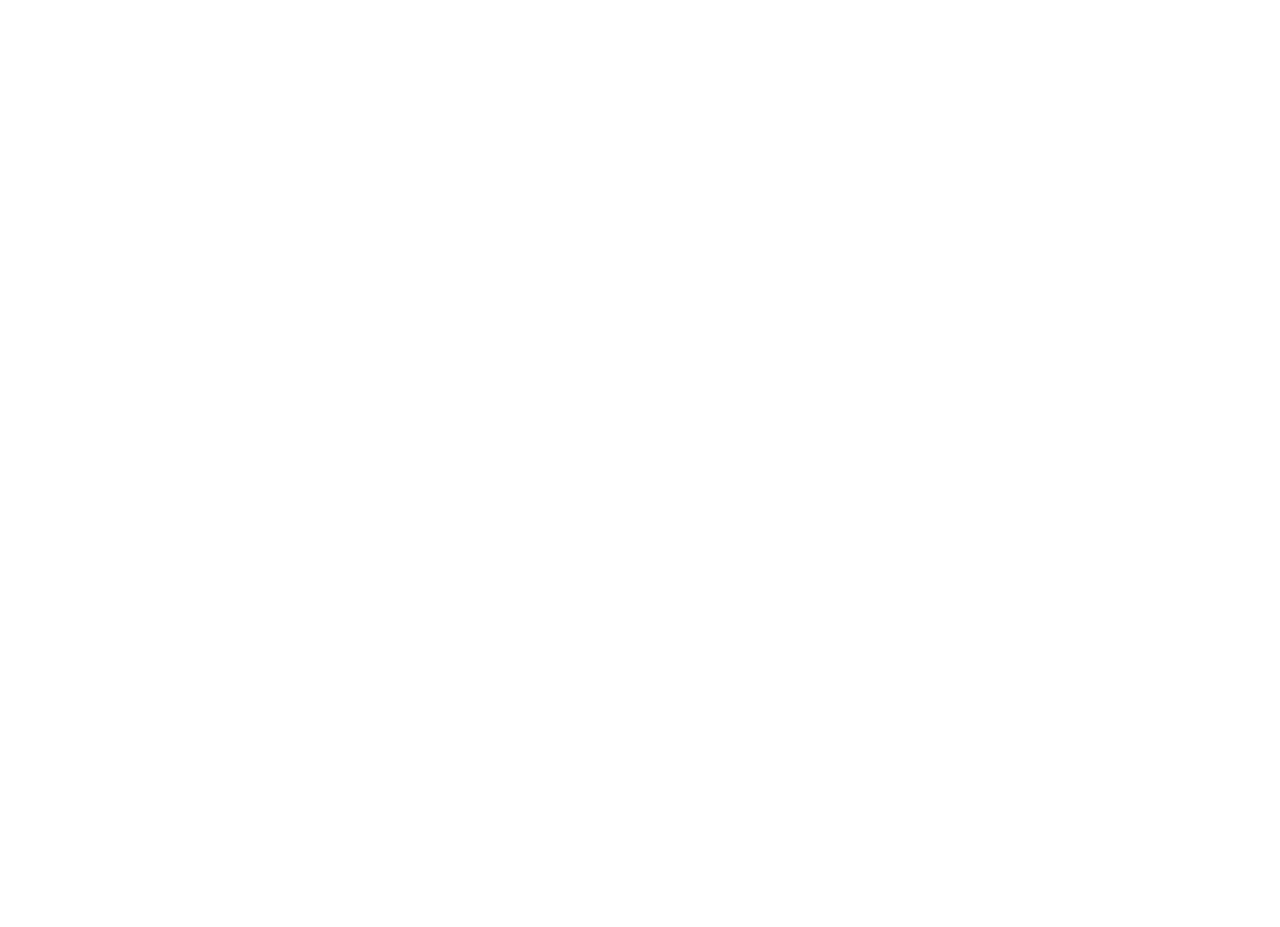
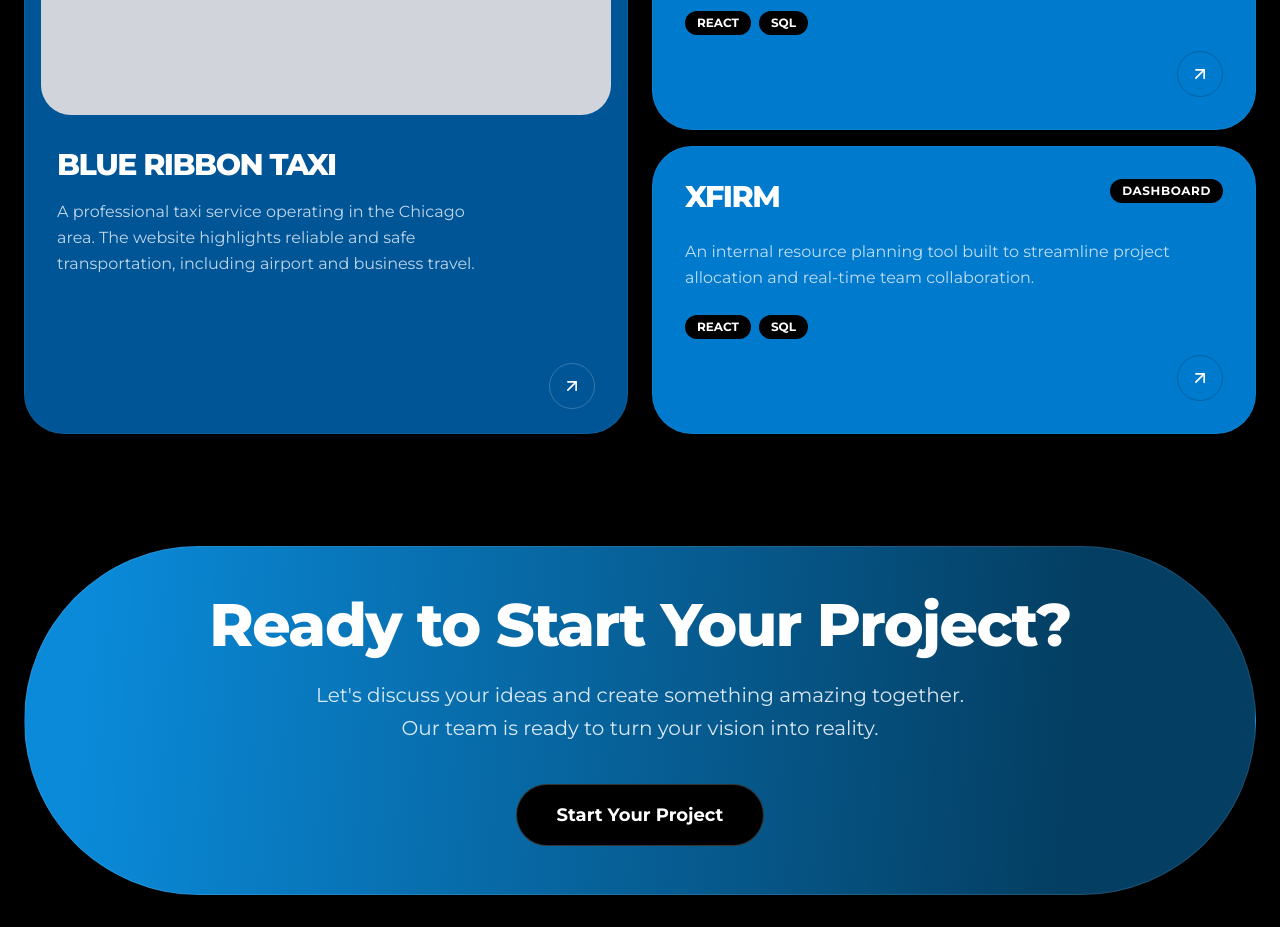
Before and after one commit to SyedSumaimaly/SayPro-Solutions-Web, a Next.js app: page / in a window 1280 px wide. Shown: the part 1940-2867 px from the top of the page. Before the commit the page ends 1606 px from the top, so only its background shows below. Built offline with nearby package versions, Linux system fonts and the light colour scheme.

Commit message:
Adding Contact CTA Section

```diff
--- /dev/null
+++ b/app/component/ContactCTA.jsx
@@ -0,0 +1,34 @@
+"use client";
+import React from "react";
+
+export default function ContactCTA() {
+  // Your specific requested color code
+  const mainGradient = {
+    background: "linear-gradient(94.52deg, #0A8AD9 5.6%, #043E62 85.06%)",
+  };
+
+  return (
+    <section className="bg-black py-8 px-6">
+      <div className="max-w-7xl mx-auto">
+        {/* Main Pill-Shaped Container */}
+        <div
+          style={mainGradient}
+          className="rounded-[200px] md:rounded-[350px] py-12 px-8 md:px-20 text-center flex flex-col items-center justify-center border border-white/10"
+        >
+          <h2 className="text-4xl md:text-6xl font-extrabold text-white mb-6 tracking-tight">
+            Ready to Start Your Project?
+          </h2>
+
+          <p className="text-blue-50/90 text-lg md:text-xl max-w-2xl mb-10 leading-relaxed">
+            Let's discuss your ideas and create something amazing together.
+            Our team is ready to turn your vision into reality.
+          </p>
+
+          <button className="bg-black cursor-pointer text-white px-10 py-4 rounded-full font-bold text-lg transition-transform hover:scale-105 active:scale-95 border border-white/20">
+            Start Your Project
+          </button>
+        </div>
+      </div>
+    </section>
+  );
+}
--- a/app/page.tsx
+++ b/app/page.tsx
@@ -1,12 +1,16 @@
 import Image from "next/image";
 import Hero from './component/Hero';
-import Service from './component/Services'
+import Service from './component/Services';
+import Portfolio from './component/Portfolio';
+import ContactCTA from './component/ContactCTA'
 
 export default function Home() {
   return (
     <>
       <Hero />
       <Service />
+      <Portfolio />
+      <ContactCTA />
     </>
   );
 }
```
